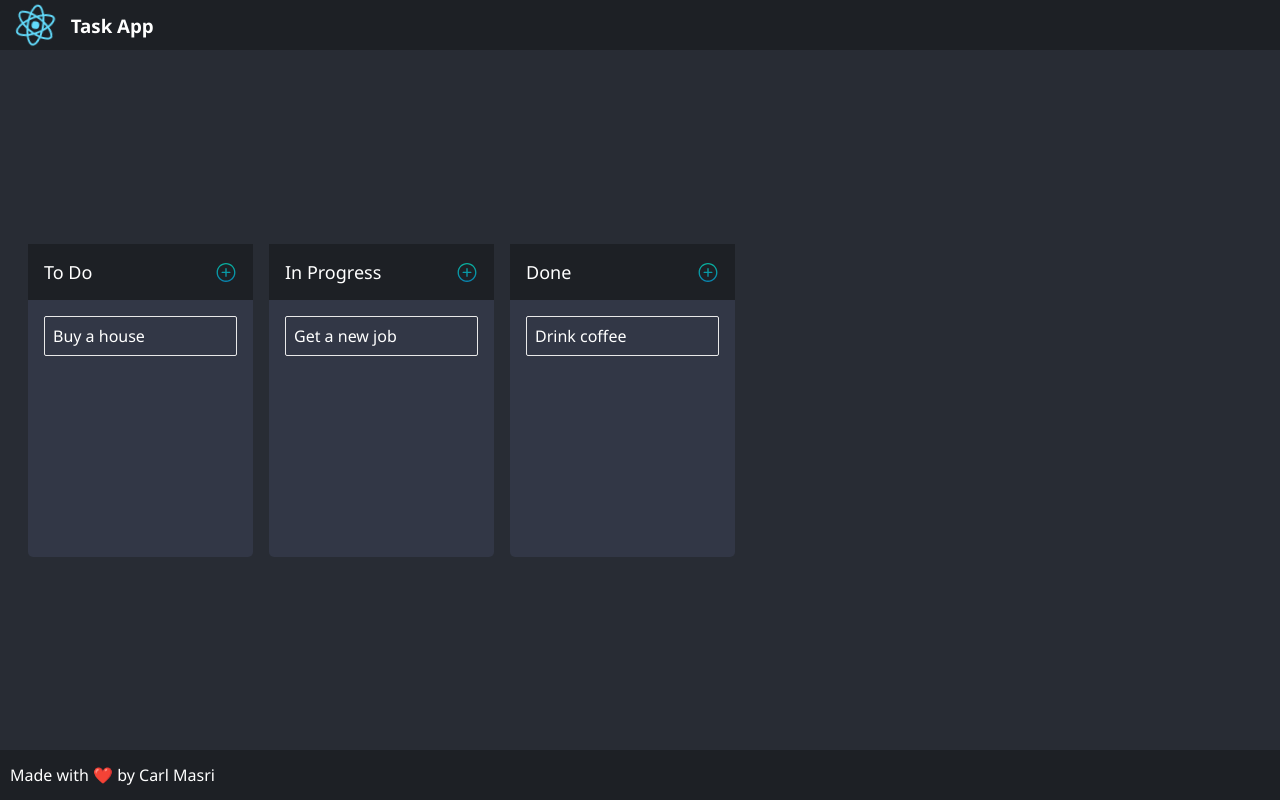
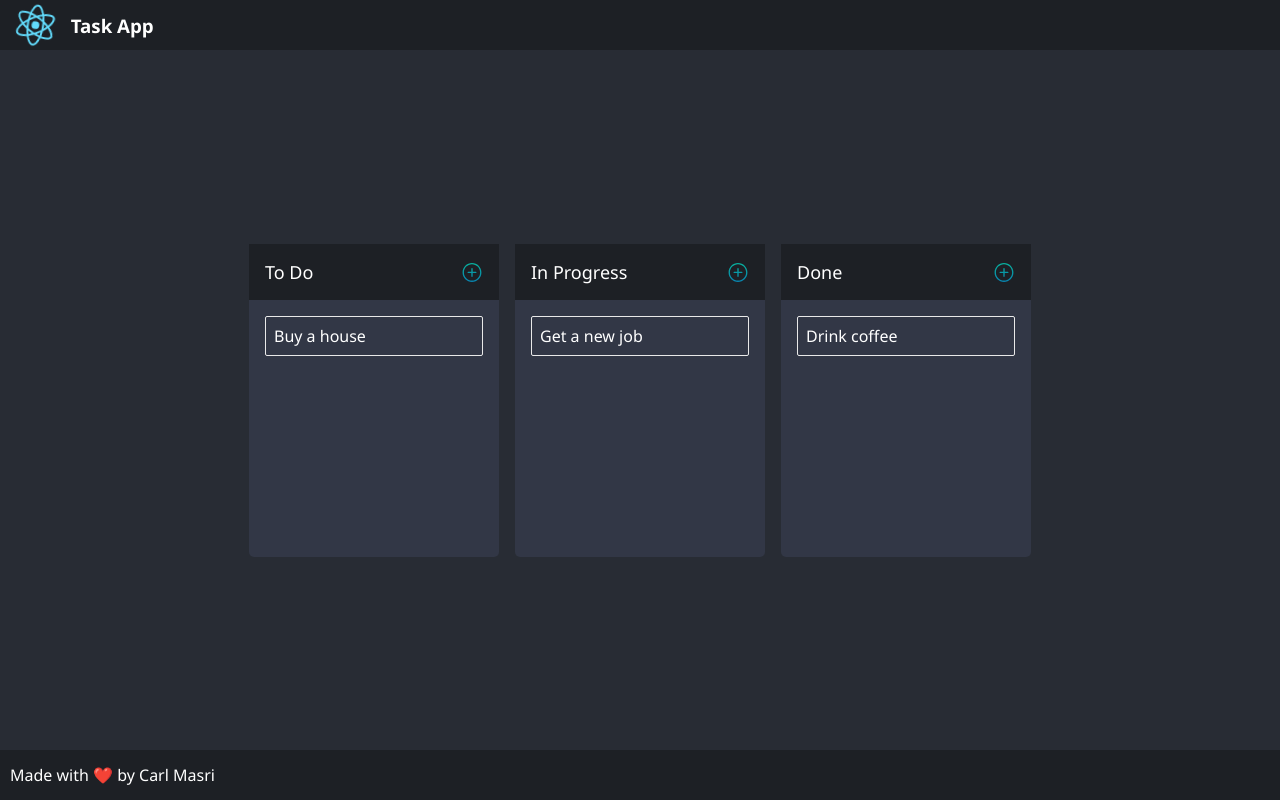
Before and after one commit to CBMasri/task-app, a React (Create React App) app: page / in a window 1280 px wide. Built offline with nearby package versions, Linux system fonts and the light colour scheme.

Commit message:
Add ability to edit tasks
Brings in a new component (InlineEdit) which is a hook-based approach to rendering text (in our case, tasks) in a span until they are clicked, in which case they become inputs. Enter to save, Esc to abort changes.

```diff
--- a/src/assets/styles/App.css
+++ b/src/assets/styles/App.css
@@ -16,3 +16,6 @@ a:hover {
   color: #eeeeee;
   text-decoration: underline;
 }
+input:focus {
+  outline: none;
+}
--- a/src/assets/styles/Container.css
+++ b/src/assets/styles/Container.css
@@ -2,6 +2,6 @@
   display: flex;
   flex: 1;
   align-items: center;
-  justify-content: flex-start;
+  justify-content: center;
   padding: 20px;
 }
--- /dev/null
+++ b/src/assets/styles/InlineEdit.css
@@ -0,0 +1,22 @@
+/* Source: https://joelmturner.com/blog/inline-text-edit-react-hooks */
+
+/* these make sure it can work in any text element */
+.inline-text_copy--active,
+.inline-text_input--active {
+  font: inherit;
+  color: inherit;
+  text-align: inherit;
+  padding: 0;
+  background: none;
+  border: none;
+}
+.inline-text_copy--active {
+  cursor: pointer;
+}
+.inline-text_copy--hidden,
+.inline-text_input--hidden {
+  display: none;
+}
+.inline-text_input--active {
+  text-align: left;
+}
--- /dev/null
+++ b/src/components/InlineEdit.js
@@ -0,0 +1,77 @@
+import { useState, useEffect, useRef } from 'react'
+import { useKeyPress, useOnClickOutside } from 'hooks'
+
+import 'assets/styles/InlineEdit.css'
+
+/**
+ * Inline edit component.
+ *
+ * Heavily borrowed from:
+ * https://joelmturner.com/blog/inline-text-edit-react-hooks
+ *
+ * @param {Object} props
+ * @param {Object} ref
+ */
+function InlineEdit(props, ref) {
+  const [ isInputActive, setIsInputActive]  = useState(false)
+  const [ inputValue, setInputValue ] = useState(props.text)
+
+  const wrapperRef = useRef(null)
+  const textRef = useRef(null)
+  const inputRef = useRef(null)
+
+  const enter = useKeyPress('Enter')
+  const esc = useKeyPress('Escape')
+
+  // check to see if the user clicked outside of this component
+  useOnClickOutside(wrapperRef, () => {
+    if (isInputActive) {
+      props.onSetText(inputValue)
+      setIsInputActive(false)
+    }
+  })
+
+  // focus the cursor in the input field on edit start
+  useEffect(() => {
+    if (isInputActive) {
+      inputRef.current.focus()
+    }
+  }, [isInputActive])
+
+  useEffect(() => {
+    if (isInputActive) {
+      // if Enter is pressed, save the text and case the editor
+      if (enter) {
+        props.onSetText(inputValue)
+        setIsInputActive(false)
+      }
+      // if Escape is pressed, revert the text and close the editor
+      if (esc) {
+        setInputValue(props.text)
+        setIsInputActive(false)
+      }
+    }
+  }, [enter, esc, inputValue, isInputActive, props]) // watch the Enter and Escape key presses
+
+  return (
+    <span className="inline-text" ref={wrapperRef}>
+      <span
+        ref={textRef}
+        onClick={() => setIsInputActive(true)}
+        className={`inline-text_copy inline-text_copy--${!isInputActive ? "active" : "hidden"}`}
+      >
+        {props.text}
+      </span>
+      <input
+        ref={inputRef}
+        value={inputValue}
+        placeholder="What needs to be done?"
+        onChange={(e) => {
+          setInputValue(e.target.value)
+        }}
+        className={`inline-text_input inline-text_input--${isInputActive ? "active" : "hidden"}`}
+      />
+    </span>
+  )
+}
+export default InlineEdit
--- a/src/components/Lane.js
+++ b/src/components/Lane.js
@@ -8,8 +8,8 @@ import add from 'assets/icons/add.svg'
 const Container = styled.div`
   display: flex;
   flex-direction: column;
-  min-height: 225px;
-  width: 225px;
+  min-height: 275px;
+  width: 250px;
   margin: 0 8px;
   border-radius: 5px;
   background-color: #323746;
@@ -74,6 +74,7 @@ function Lane(props) {
     lane,
     tasks,
     addTask,
+    editTask,
     removeTask
   } = props
 
@@ -84,7 +85,7 @@ function Lane(props) {
         <AddButton
           type="image"
           src={add}
-          onClick={() => addTask(lane.id, 'New task')}
+          onClick={() => addTask(lane.id)}
         />
       </Heading>
       <Scrollable>
@@ -97,6 +98,7 @@ function Lane(props) {
                     key={task.id}
                     task={task}
                     index={index}
+                    editTask={text => editTask(lane.id, task.id, text)}
                     removeTask={() => removeTask(lane.id, task.id)}
                   />
                 )
--- a/src/components/Task.js
+++ b/src/components/Task.js
@@ -1,11 +1,13 @@
 import styled from 'styled-components'
 import { Draggable } from 'react-beautiful-dnd'
 
+import InlineEdit from 'components/InlineEdit.js'
 import close from 'assets/icons/close.svg'
 
 const RemoveButton = styled.input`
   visibility: hidden;
   height: 12px;
+  padding: 4px;
 `
 const Container = styled.div`
   &:hover ${RemoveButton} {
@@ -53,13 +55,21 @@ function DraggableContainer(props) {
  * @param {Object} props.task
  */
 function Task(props) {
-  const { task, index, removeTask } = props
+  const {
+    task,
+    index,
+    editTask,
+    removeTask
+  } = props
 
   return (
     <Draggable draggableId={task.id} index={index}>
       {(provided, snapshot) => (
         <DraggableContainer provided={provided} snapshot={snapshot}>
-          {task.content}
+          <InlineEdit
+            text={task.content}
+            onSetText={text => editTask(text)}
+          />
           <RemoveButton
             type="image"
             src={close}
--- /dev/null
+++ b/src/hooks/index.js
@@ -0,0 +1,7 @@
+import useKeyPress from './useKeyPress'
+import useOnClickOutside from './useOnClickOutside'
+
+export {
+  useKeyPress,
+  useOnClickOutside
+}
--- /dev/null
+++ b/src/hooks/useKeyPress.js
@@ -0,0 +1,45 @@
+import { useState, useEffect } from 'react'
+
+
+/**
+ * React hook to detect when a user is pressing
+ * a specific key on their keyboard.
+ *
+ * Source:
+ * https://usehooks.com/useKeyPress/
+ *
+ * @param {String} targetKey
+ */
+function useKeyPress(targetKey) {
+  // State for keeping track of whether key is pressed
+  const [keyPressed, setKeyPressed] = useState(false)
+
+  // If pressed key is our target key then set to true
+  function downHandler({ key }) {
+    if (key === targetKey) {
+      setKeyPressed(true)
+    }
+  }
+
+  // If released key is our target key then set to false
+  const upHandler = ({ key }) => {
+    if (key === targetKey) {
+      setKeyPressed(false)
+    }
+  };
+
+  // Add event listeners
+  useEffect(() => {
+    window.addEventListener('keydown', downHandler)
+    window.addEventListener('keyup', upHandler)
+    // Remove event listeners on cleanup
+    return () => {
+      window.removeEventListener('keydown', downHandler)
+      window.removeEventListener('keyup', upHandler)
+    };
+  }, []) // Empty array ensures that effect is only run on mount and unmount
+
+  return keyPressed
+}
+
+export default useKeyPress
--- /dev/null
+++ b/src/hooks/useOnClickOutside.js
@@ -0,0 +1,44 @@
+import { useEffect } from 'react'
+
+
+/**
+ * React hook to detect clicks outside of a
+ * specific element.
+ *
+ * Source:
+ * https://usehooks.com/useOnClickOutside/
+ *
+ * @param {Ref} ref
+ * @param {Function} handler
+ */
+function useOnClickOutside(ref, handler) {
+  useEffect(
+    () => {
+      const listener = event => {
+        // Do nothing if clicking ref's element or descendent elements
+        if (!ref.current || ref.current.contains(event.target)) {
+          return
+        }
+
+        handler(event)
+      };
+
+      document.addEventListener('mousedown', listener)
+      document.addEventListener('touchstart', listener)
+
+      return () => {
+        document.removeEventListener('mousedown', listener)
+        document.removeEventListener('touchstart', listener)
+      };
+    },
+    // Add ref and handler to effect dependencies
+    // It's worth noting that because passed in handler is a new ...
+    // ... function on every render that will cause this effect ...
+    // ... callback/cleanup to run every render. It's not a big deal ...
+    // ... but to optimize you can wrap handler in useCallback before ...
+    // ... passing it into this hook.
+    [ref, handler]
+  );
+}
+
+export default useOnClickOutside
--- a/src/views/Tasks.js
+++ b/src/views/Tasks.js
@@ -38,18 +38,35 @@ function Tasks() {
    * under the selected lane.
    *
    * @param {String} laneId
-   * @param {String} newTask
    */
-  function addTask(laneId, newTask) {
+  function addTask(laneId) {
     const id = uuid()
     const updatedTasks = { ...tasks }
-    updatedTasks[id] = { id, content: newTask }
+    updatedTasks[id] = { id, content: '' }
     setTasks(updatedTasks)
 
     const updatedLanes = { ...lanes }
     const lane = updatedLanes[laneId]
     lane.taskIds.push(id)
     setLanes(updatedLanes)
+  }
+
+  /**
+   * Edit an existing task, or remove it
+   * if the user has deleted all the text.
+   *
+   * @param {String} laneId
+   * @param {String} taskId
+   * @param {String} text
+   */
+  function editTask(laneId, taskId, text) {
+    if (text === '') {
+      removeTask(laneId, taskId)
+    } else {
+      const updatedTasks = { ...tasks }
+      updatedTasks[taskId].content = text
+      setTasks(updatedTasks)
+    }
   }
 
   /**
@@ -84,8 +101,7 @@ function Tasks() {
       return // item was dropped in original location
     }
     // We need to create a new reference to `lanes` that will be passed into
-    // setLanes because React hooks use Object.is() to determine if the old/new
-    // state values are the same and aborts if they are.
+    // setLanes to make sure react renders the new state.
     // https://reactjs.org/docs/hooks-reference.html#bailing-out-of-a-state-update
     const updatedLanes = { ...lanes }
 
@@ -109,6 +125,7 @@ function Tasks() {
               lane={lane}
               tasks={tasksInLane}
               addTask={addTask}
+              editTask={editTask}
               removeTask={removeTask}
             />
           )
```
